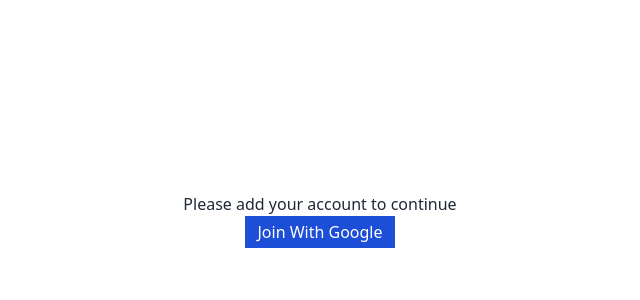
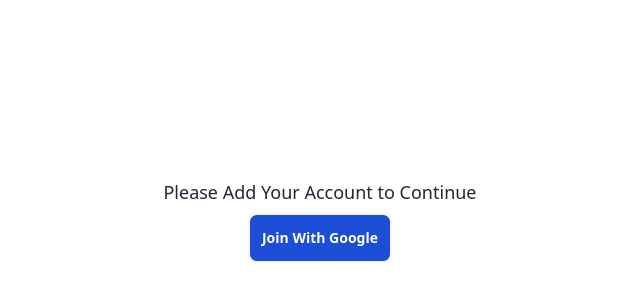
Before and after one commit to ikyStarboy/Firebase-Chat-Room, a React (Vite) app: page / in a window 1280 px wide. Shown: the part 180-480 px from the top of the page, without its empty margins (320-960 px from the left). Built offline with nearby package versions, Linux system fonts and the light colour scheme; no server answers.

Commit message:
add some design changes

```diff
--- a/src/componets/Auth.jsx
+++ b/src/componets/Auth.jsx
@@ -27,9 +27,9 @@
    return (
       <div className="text-center h-screen flex items-center justify-center">
          <div>
-            <p>Please add your account to continue</p>
+            <h1 className='text-lg mb-2'>Please Add Your Account to Continue</h1>
             {/* Button to initiate Google login */}
-            <button className="bg-blue-700 text-white px-3 py-1" onClick={handleLogin}>
+            <button className="bg-blue-700 btn hover:bg-blue-800 text-white px-3 py-1" onClick={handleLogin}>
                Join With Google
             </button>
          </div>
```
